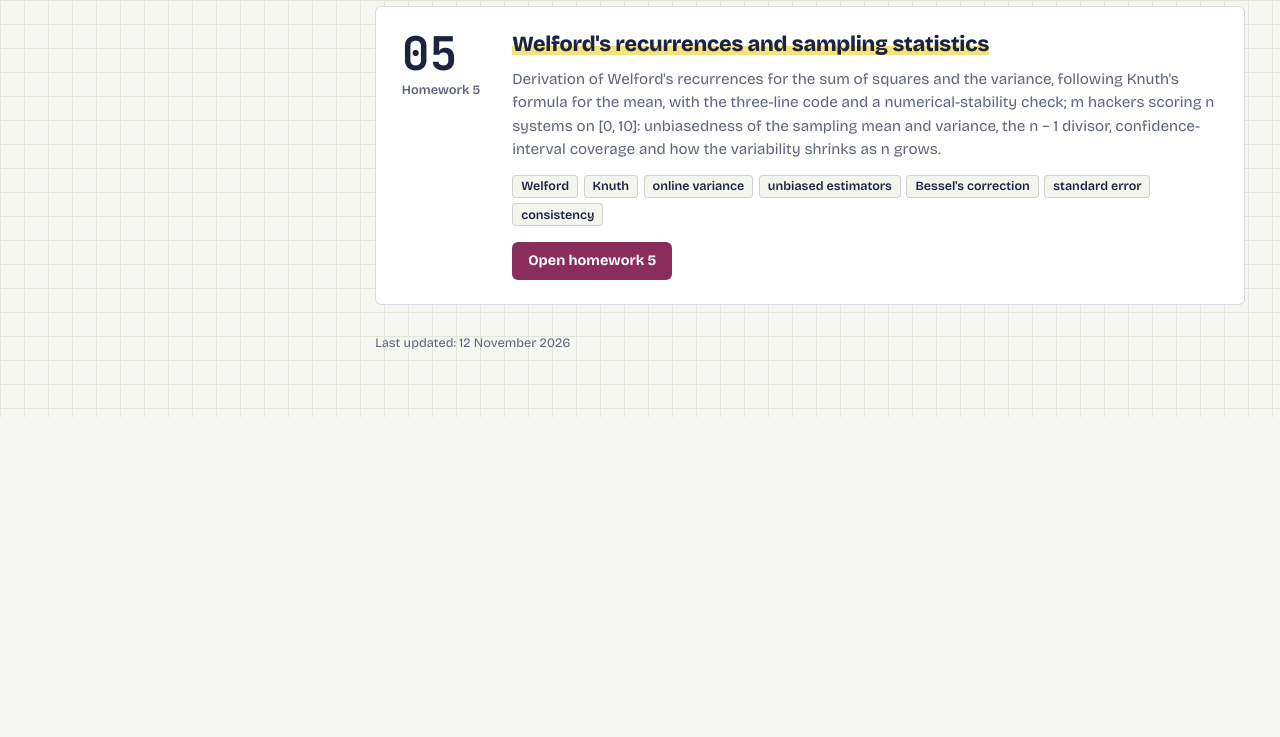
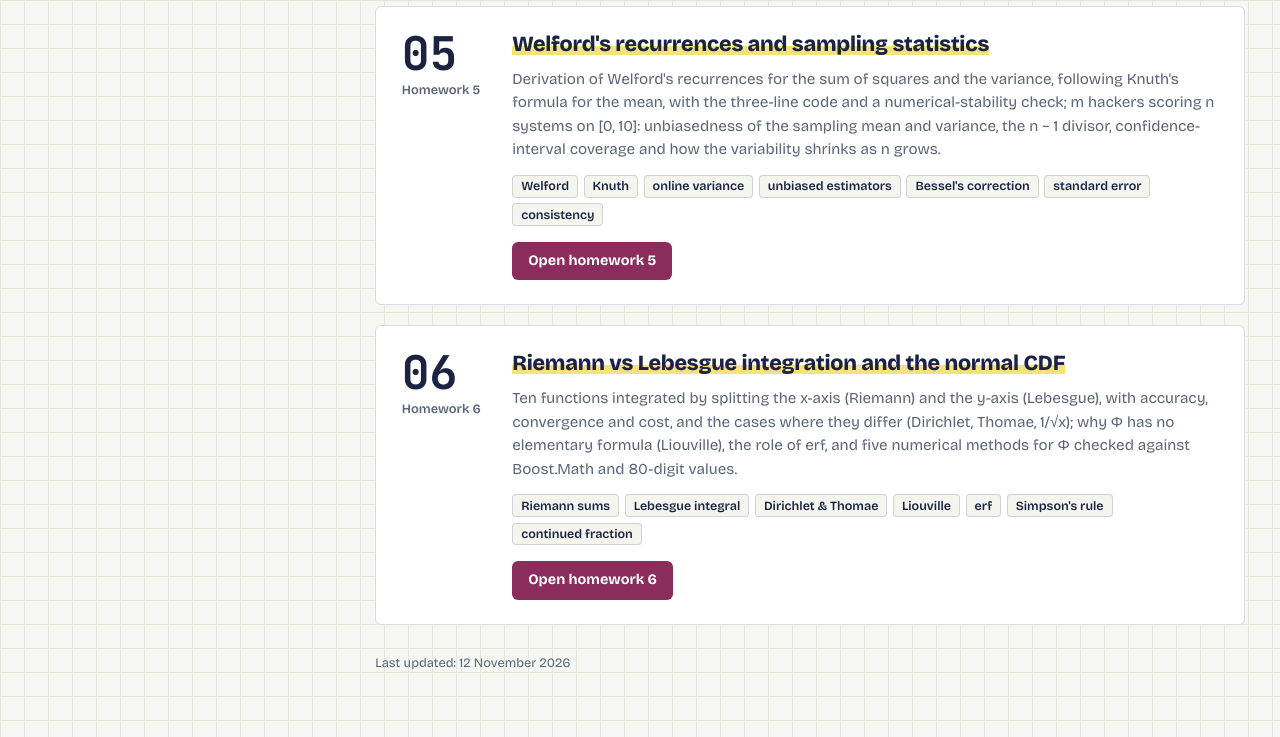
Before and after one commit to GabrieleSitta/Statistic, a plain HTML site: page index.html in a window 1280 px wide. Shown: the part 1176-1913 px from the top of the page. Before the commit the page ends 1593 px from the top, so only its background shows below. Drawn offline with nearby package versions, Linux system fonts and the light colour scheme.

Commit message:
Add homework entry for Riemann vs Lebesgue integration

```diff
--- a/index.html
+++ b/index.html
@@ -182,6 +182,14 @@ const HOMEWORKS = [
     description: "Derivation of Welford's recurrences for the sum of squares and the variance, following Knuth's formula for the mean, with the three-line code and a numerical-stability check; m hackers scoring n systems on [0, 10]: unbiasedness of the sampling mean and variance, the n − 1 divisor, confidence-interval coverage and how the variability shrinks as n grows.",
     topics: ['Welford', 'Knuth', 'online variance', 'unbiased estimators', "Bessel's correction", 'standard error', 'consistency']
   },
+  {
+    number: 6,
+    title: 'Riemann vs Lebesgue integration and the normal CDF',
+    file: 'Homework6.html',
+    date: '',
+    description: "Ten functions integrated by splitting the x-axis (Riemann) and the y-axis (Lebesgue), with accuracy, convergence and cost, and the cases where they differ (Dirichlet, Thomae, 1/√x); why Φ has no elementary formula (Liouville), the role of erf, and five numerical methods for Φ checked against Boost.Math and 80-digit values.",
+    topics: ['Riemann sums', 'Lebesgue integral', 'Dirichlet & Thomae', 'Liouville', 'erf', "Simpson's rule", 'continued fraction']
+  },
 ];
 // ===================================================================
 
```
